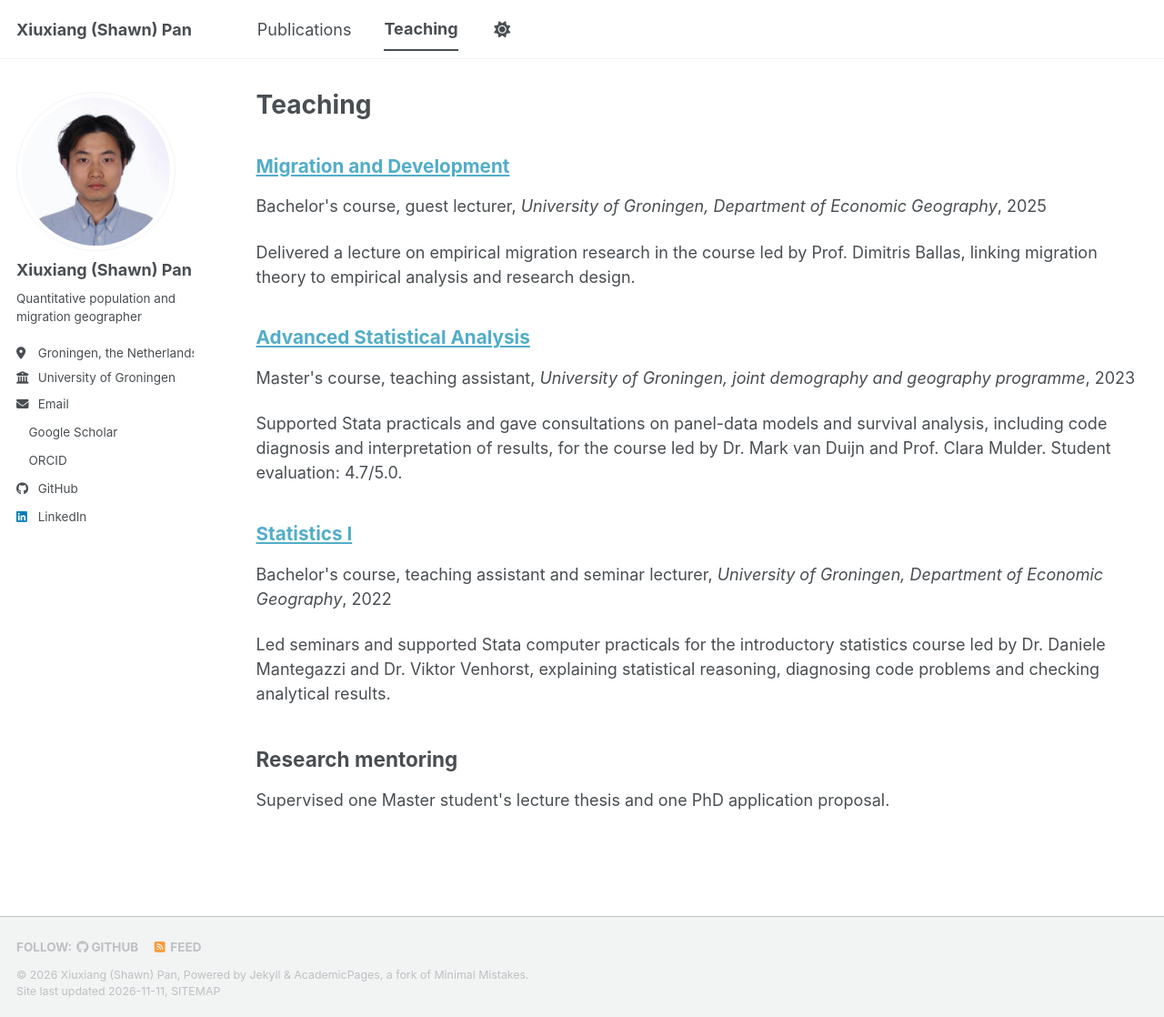
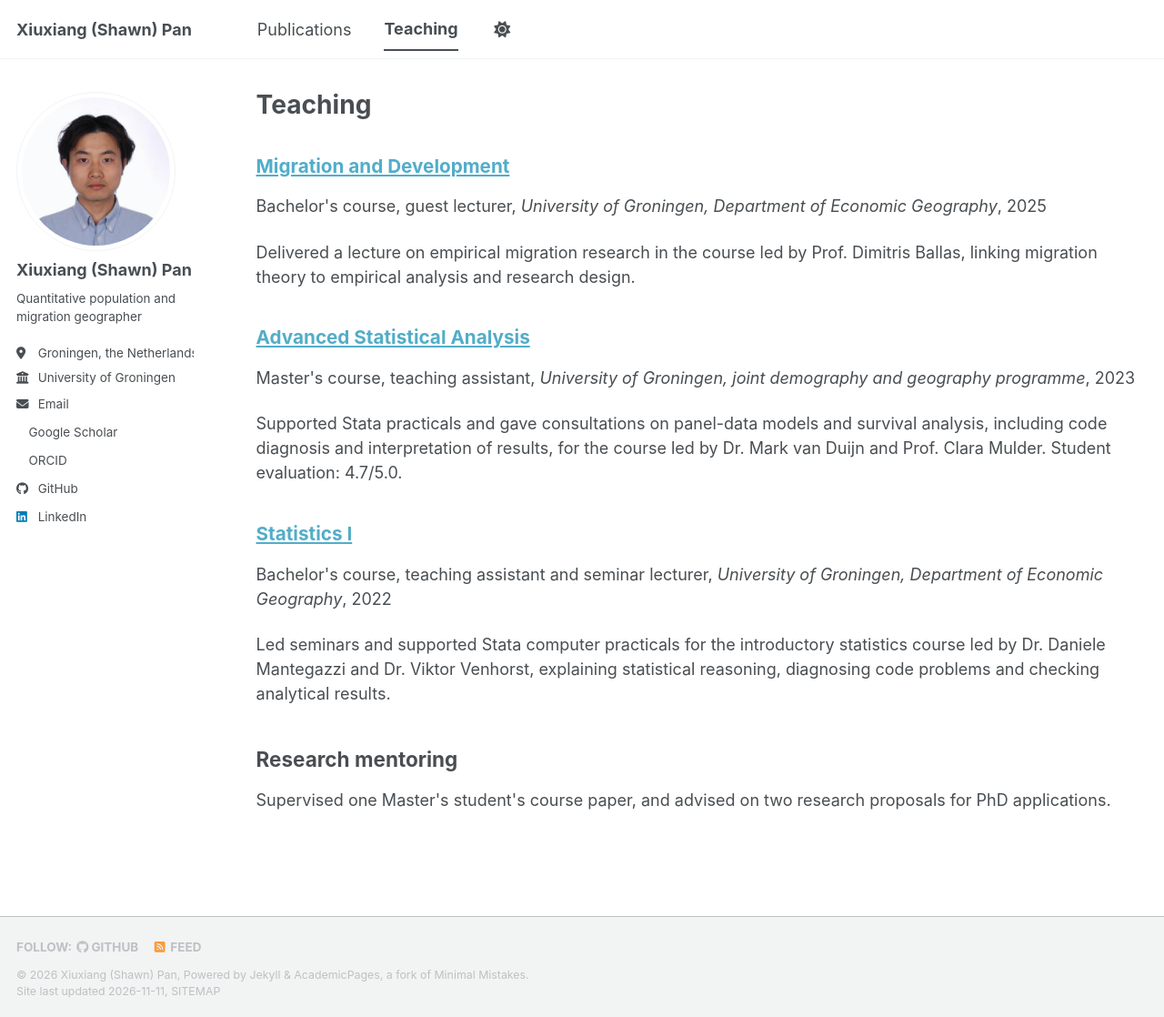
Before and after one commit to PShawn00/pshawn00.github.io, a Jekyll site: the page built from _pages/teaching.html, in a window 1280 px wide and 1118 px high. Shown: the whole window at 91% size. Built offline with Jekyll 4.4.1, drawn with Linux system fonts in a browser that asks for light colours; a style sheet for code colours, icons or effects is not loaded.

Commit message:
Align mentoring wording with the current profile record
Co-Authored-By: Claude Opus 5 <noreply@anthropic.com>

```diff
--- a/_pages/teaching.html
+++ b/_pages/teaching.html
@@ -13,4 +13,4 @@ author_profile: true
 
 <h2>Research mentoring</h2>
 
-<p>Supervised one Master student's lecture thesis and one PhD application proposal.</p>
+<p>Supervised one Master's student's course paper, and advised on two research proposals for PhD applications.</p>
```
